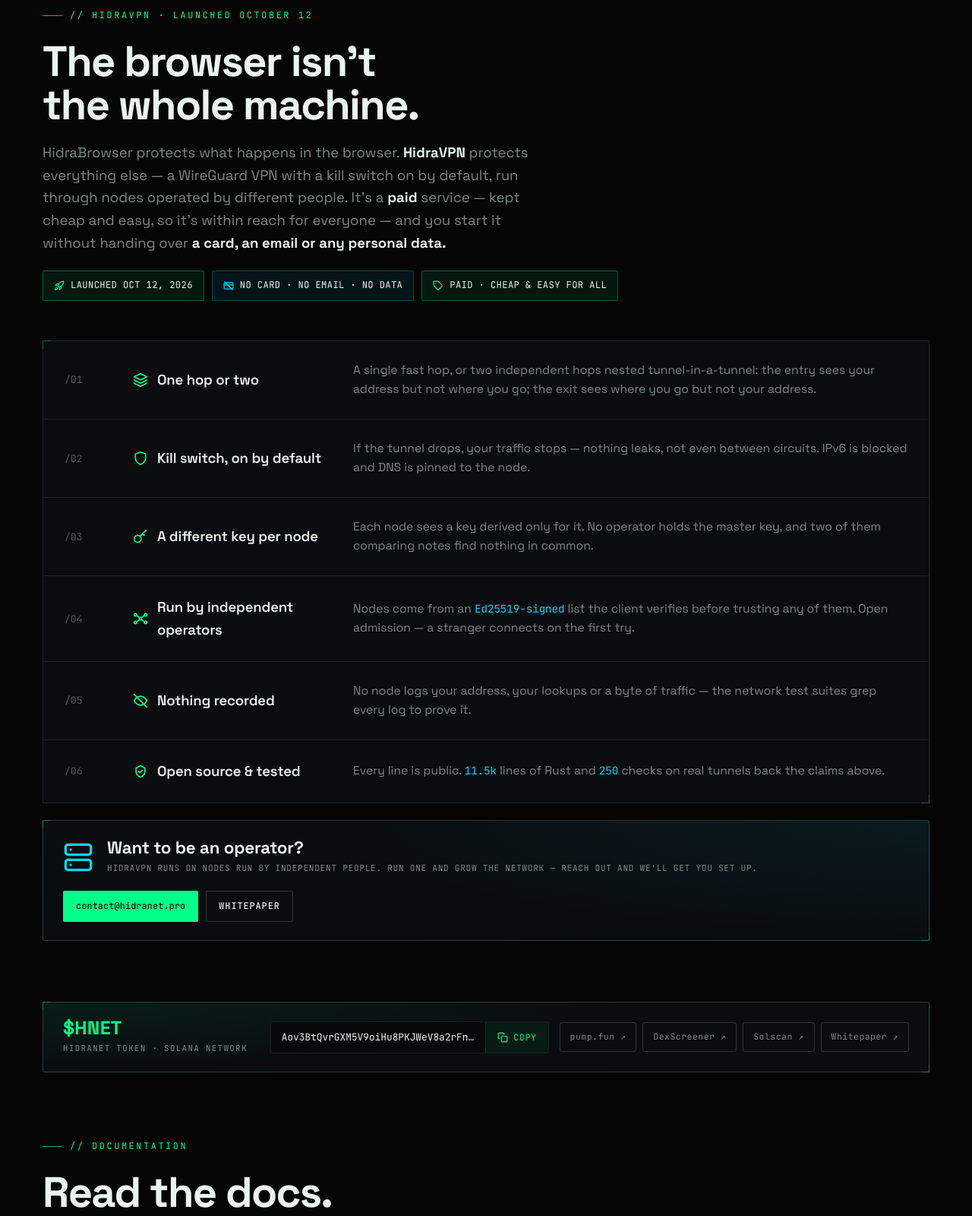
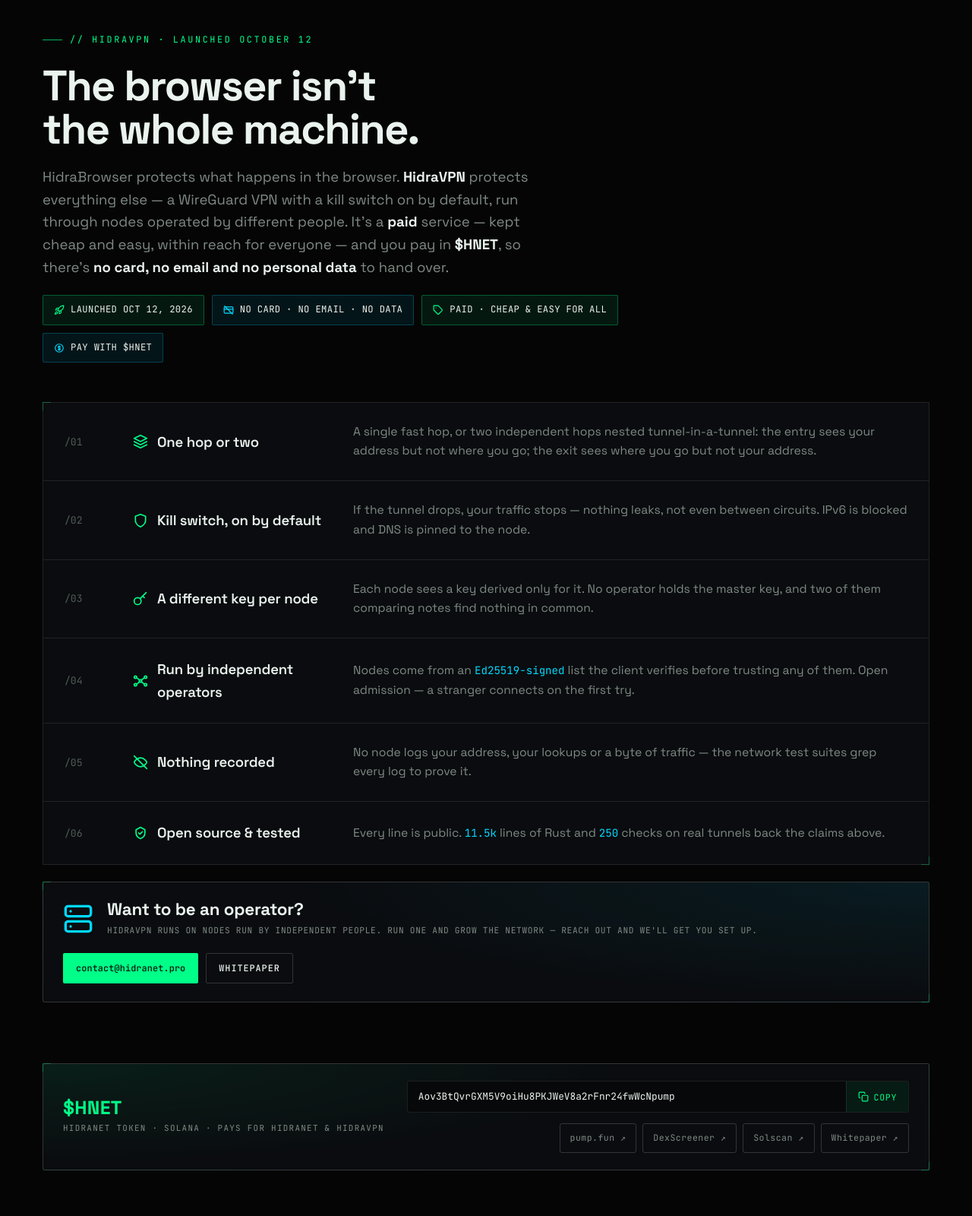
Before and after one commit to NeurexBK/ladingpageHidra, a plain HTML site: page index.html in a window 1280 px wide. Shown: the part 1009-2609 px from the top of the page at 76% size. Drawn offline with Linux system fonts and the light colour scheme.

Commit message:
feat(landing): pagamento em $HNET (fecha a coerencia pago/sem-cartao)
- Lead da VPN: paga-se em $HNET, por isso nao ha cartao/email/dados.
- Barra de topo: "Pay in $HNET — no card, no email, no data".
- Nova pill "Pay with $HNET" (liga a seccao do token).
- Seccao do token: "pays for HidraNet & HidraVPN".

Co-Authored-By: Claude Opus 4.8 <noreply@anthropic.com>

```diff
--- a/index.html
+++ b/index.html
@@ -384,7 +384,7 @@
   <span class="lb-in wrap">
     <span class="lb-tag">◆ HidraVPN is here</span>
     <span class="lb-sep">·</span>
-    <span>Launched October 12 — a <b>paid</b> service, but cheap and easy for everyone. <b>No card, no email, no data.</b></span>
+    <span>Launched October 12 — a <b>paid</b> service, but cheap and easy for everyone. Pay in <b>$HNET</b> — no card, no email, no data.</span>
     <span class="lb-go">Get HidraVPN ↗</span>
   </span>
 </a>
@@ -462,7 +462,7 @@
       <div class="tok mark reveal">
         <div class="tok-l">
           <div class="tok-tick">$HNET</div>
-          <div class="tok-sub">HidraNet token · Solana network</div>
+          <div class="tok-sub">HidraNet token · Solana · pays for HidraNet &amp; HidraVPN</div>
         </div>
         <div class="tok-r">
           <div class="tok-ca">
@@ -612,11 +612,12 @@
       <div class="s-head">
         <span class="eyebrow">// HidraVPN · launched October 12</span>
         <h2 class="title">The browser isn't<br>the whole machine.</h2>
-        <p class="lead">HidraBrowser protects what happens in the browser. <b style="color:var(--ink)">HidraVPN</b> protects everything else — a WireGuard VPN with a kill switch on by default, run through nodes operated by different people. It's a <b style="color:var(--ink)">paid</b> service — kept cheap and easy, so it's within reach for everyone — and you start it without handing over <b style="color:var(--ink)">a card, an email or any personal data.</b></p>
+        <p class="lead">HidraBrowser protects what happens in the browser. <b style="color:var(--ink)">HidraVPN</b> protects everything else — a WireGuard VPN with a kill switch on by default, run through nodes operated by different people. It's a <b style="color:var(--ink)">paid</b> service — kept cheap and easy, within reach for everyone — and you pay in <b style="color:var(--ink)">$HNET</b>, so there's <b style="color:var(--ink)">no card, no email and no personal data</b> to hand over.</p>
         <div class="vpn-facts">
           <span class="f"><svg viewBox="0 0 24 24" fill="none" stroke="currentColor" stroke-width="2" stroke-linecap="round" stroke-linejoin="round"><path d="M4.5 16.5c-1.5 1.26-2 5-2 5s3.74-.5 5-2c.71-.84.7-2.13-.09-2.91a2.18 2.18 0 0 0-2.91-.09z"/><path d="m12 15-3-3a22 22 0 0 1 2-3.95A12.88 12.88 0 0 1 22 2c0 2.72-.78 7.5-6 11a22.35 22.35 0 0 1-4 2z"/><path d="M9 12H4s.55-3.03 2-4c1.62-1.08 5 0 5 0"/><path d="M12 15v5s3.03-.55 4-2c1.08-1.62 0-5 0-5"/></svg>Launched Oct 12, 2026</span>
           <span class="f cy"><svg viewBox="0 0 24 24" fill="none" stroke="currentColor" stroke-width="2" stroke-linecap="round" stroke-linejoin="round"><rect x="2" y="5" width="20" height="14" rx="2"/><line x1="2" y1="10" x2="22" y2="10"/><line x1="3" y1="3" x2="21" y2="21"/></svg>No card · no email · no data</span>
           <span class="f"><svg viewBox="0 0 24 24" fill="none" stroke="currentColor" stroke-width="2" stroke-linecap="round" stroke-linejoin="round"><path d="M20.59 13.41l-7.17 7.17a2 2 0 0 1-2.83 0L2 12V2h10l8.59 8.59a2 2 0 0 1 0 2.82z"/><line x1="7" y1="7" x2="7.01" y2="7"/></svg>Paid · cheap &amp; easy for all</span>
+          <a class="f cy" href="#token"><svg viewBox="0 0 24 24" fill="none" stroke="currentColor" stroke-width="2" stroke-linecap="round" stroke-linejoin="round"><circle cx="12" cy="12" r="9"/><path d="M12 7v10"/><path d="M14.5 9.3c-.6-.8-1.5-1.3-2.5-1.3-1.4 0-2.5.9-2.5 2s1.1 1.6 2.5 2 2.5.9 2.5 2-1.1 2-2.5 2c-1 0-1.9-.5-2.5-1.3"/></svg>Pay with $HNET</a>
         </div>
       </div>
       <div class="sheet mark">
```
